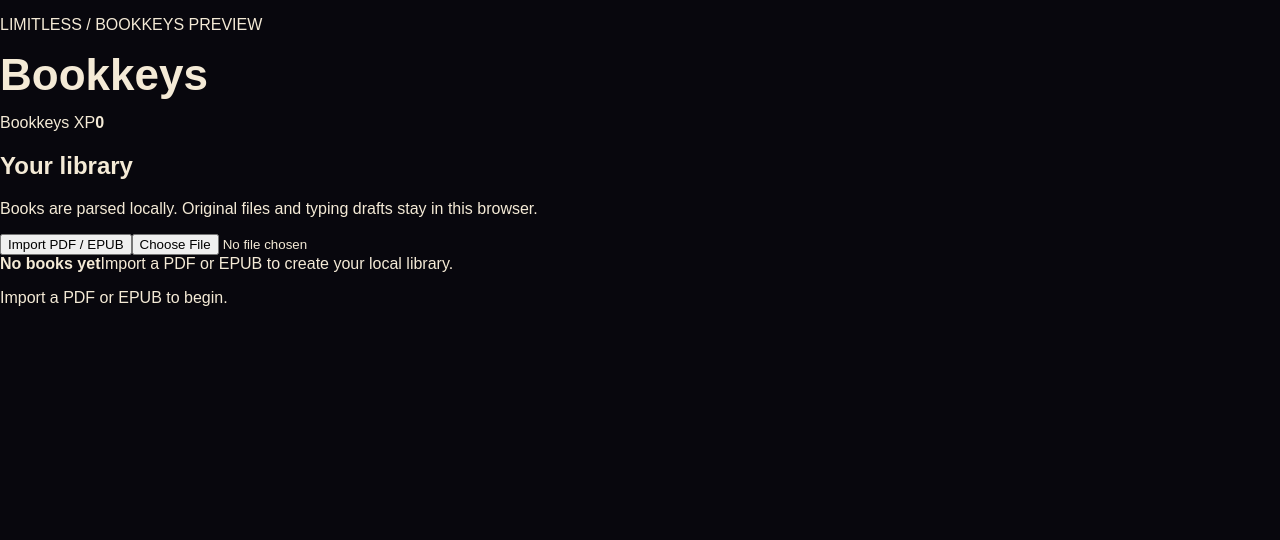
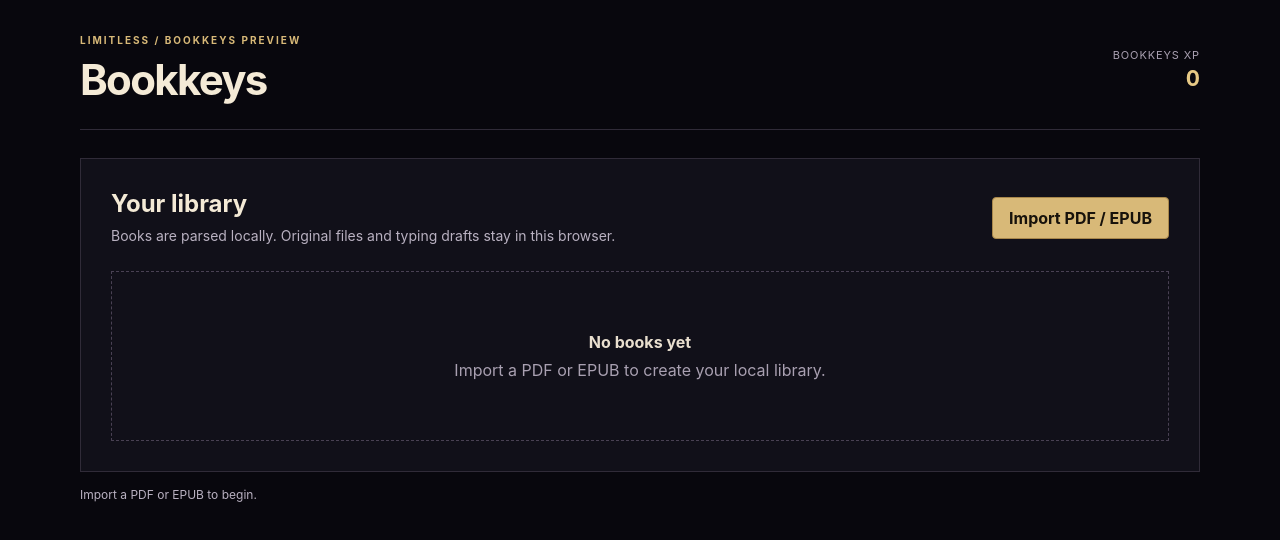
Before and after one commit to guiltythreee/Limitless, a Next.js app in the folder tools/typing-next-source/: page /tools/typing-next-preview/ in a window 1280 px wide. Shown: the top 540 px of the page. Built offline with nearby package versions, Linux system fonts and the light colour scheme.

Commit message:
Style the isolated Bookkeys library and reader preview

```diff
--- a/tools/typing-next-source/src/app/globals.css
+++ b/tools/typing-next-source/src/app/globals.css
@@ -1,11 +1,56 @@
 * { box-sizing: border-box; }
+:root { color-scheme: dark; }
 html, body { min-height: 100%; margin: 0; }
-body { background: #08070d; color: #f4ead6; font-family: Arial, sans-serif; }
-.page { min-height: 100vh; display: grid; place-items: center; padding: 24px; }
-.panel { width: min(680px, 100%); padding: 32px; border: 1px solid rgba(232,203,139,.25); background: #111019; }
-.eyebrow { color: #d8b978; font-size: 11px; letter-spacing: .18em; }
-h1 { font-size: clamp(28px, 5vw, 44px); margin: 14px 0; }
-.intro { color: #c6bdaf; line-height: 1.65; }
-.status { list-style: none; padding: 0; margin: 28px 0 0; }
-.status li { display: flex; justify-content: space-between; gap: 20px; padding: 12px 0; border-top: 1px solid #302b38; }
-.status strong { color: #d8b978; }
+body { background: #08070d; color: #f4ead6; font-family: Inter, ui-sans-serif, system-ui, -apple-system, BlinkMacSystemFont, "Segoe UI", sans-serif; }
+button, textarea { font: inherit; }
+button { cursor: pointer; }
+button:disabled { cursor: not-allowed; opacity: .42; }
+.bk-shell { width: min(1120px, calc(100% - 36px)); min-height: 100vh; margin: 0 auto; padding: 34px 0 28px; display: flex; flex-direction: column; }
+.bk-header { display: flex; align-items: center; justify-content: space-between; gap: 20px; padding-bottom: 24px; border-bottom: 1px solid #302b38; }
+.bk-eyebrow { margin: 0 0 8px; color: #d8b978; font-size: 10px; font-weight: 700; letter-spacing: .2em; }
+.bk-header h1 { margin: 0; font-size: clamp(30px, 5vw, 42px); letter-spacing: -.04em; }
+.bk-xp { display: grid; gap: 3px; text-align: right; }
+.bk-xp span { color: #a9a0b1; font-size: 11px; letter-spacing: .08em; text-transform: uppercase; }
+.bk-xp strong { color: #e7c985; font-size: 22px; font-variant-numeric: tabular-nums; }
+.bk-library, .bk-reader { margin-top: 28px; padding: clamp(18px, 4vw, 30px); border: 1px solid #302b38; background: #111019; }
+.bk-intro { display: flex; align-items: center; justify-content: space-between; gap: 20px; }
+.bk-intro h2 { margin: 0 0 7px; font-size: 24px; }
+.bk-intro p { margin: 0; max-width: 600px; color: #b9b1c1; line-height: 1.55; font-size: 14px; }
+.bk-primary, .bk-quiet { min-height: 42px; padding: 0 16px; border-radius: 4px; border: 1px solid #a8874c; white-space: nowrap; }
+.bk-primary { color: #17120b; background: #d8b978; font-weight: 700; }
+.bk-primary:hover:not(:disabled) { background: #ebd29a; }
+.bk-quiet { color: #e9dfcf; background: #1a1722; border-color: #494153; }
+.bk-quiet:hover:not(:disabled) { background: #262130; }
+.bk-hidden { display: none; }
+.bk-book-grid { display: grid; grid-template-columns: repeat(auto-fill, minmax(210px, 1fr)); gap: 12px; margin-top: 28px; }
+.bk-book { min-height: 145px; padding: 18px; display: flex; flex-direction: column; align-items: flex-start; gap: 10px; text-align: left; color: #f4ead6; background: #17141f; border: 1px solid #383242; border-radius: 4px; }
+.bk-book:hover:not(:disabled) { border-color: #c3a568; background: #1d1927; }
+.bk-book-format { color: #d8b978; font-size: 10px; font-weight: 700; letter-spacing: .16em; }
+.bk-book strong { font-size: 16px; line-height: 1.35; }
+.bk-book span:last-child { margin-top: auto; color: #a9a0b1; font-size: 12px; }
+.bk-empty { margin-top: 24px; min-height: 170px; display: grid; place-content: center; gap: 8px; text-align: center; border: 1px dashed #494153; color: #a9a0b1; }
+.bk-empty strong { color: #e9dfcf; }
+.bk-reader { padding: clamp(16px, 3vw, 26px); }
+.bk-reader-top { display: flex; align-items: center; gap: 18px; padding-bottom: 18px; border-bottom: 1px solid #302b38; }
+.bk-book-title { min-width: 0; flex: 1; display: grid; gap: 4px; }
+.bk-book-title strong { overflow: hidden; text-overflow: ellipsis; white-space: nowrap; }
+.bk-book-title span { color: #a9a0b1; font-size: 12px; }
+.bk-counter { color: #d8b978; font-size: 12px; font-variant-numeric: tabular-nums; white-space: nowrap; }
+.bk-reader-meta { display: flex; justify-content: space-between; gap: 12px; margin: 18px 0 12px; color: #b9b1c1; font-size: 12px; }
+.bk-source-text { min-height: 210px; max-height: 420px; overflow: auto; padding: 22px; color: #eee3d1; background: #0b0a11; border: 1px solid #2d2835; font-family: Georgia, "Times New Roman", serif; font-size: 17px; line-height: 1.8; white-space: pre-wrap; overflow-wrap: anywhere; }
+.bk-type-label { display: block; margin: 20px 0 8px; color: #d8b978; font-size: 12px; font-weight: 700; letter-spacing: .08em; text-transform: uppercase; }
+.bk-typing { display: block; width: 100%; min-height: 190px; resize: vertical; padding: 18px; color: #f4ead6; background: #17141f; border: 1px solid #494153; border-radius: 3px; outline: none; line-height: 1.8; }
+.bk-typing:focus { border-color: #c3a568; box-shadow: 0 0 0 2px rgba(216,185,120,.12); }
+.bk-reader-bottom { display: flex; justify-content: space-between; align-items: center; gap: 16px; margin-top: 14px; color: #a9a0b1; font-size: 12px; }
+.bk-reader-bottom > div { display: flex; gap: 8px; }
+.bk-status { min-height: 24px; margin: 14px 0 0; color: #b9b1c1; font-size: 12px; line-height: 1.5; }
+@media (max-width: 640px) {
+  .bk-shell { width: min(100% - 22px, 1120px); padding-top: 20px; }
+  .bk-intro { align-items: flex-start; flex-direction: column; }
+  .bk-reader-top { flex-wrap: wrap; gap: 12px; }
+  .bk-book-title { order: 2; flex-basis: calc(100% - 120px); }
+  .bk-counter { margin-left: auto; }
+  .bk-reader-bottom { align-items: flex-start; flex-direction: column; }
+  .bk-reader-bottom > div { width: 100%; }
+  .bk-reader-bottom button { flex: 1; }
+}
```
